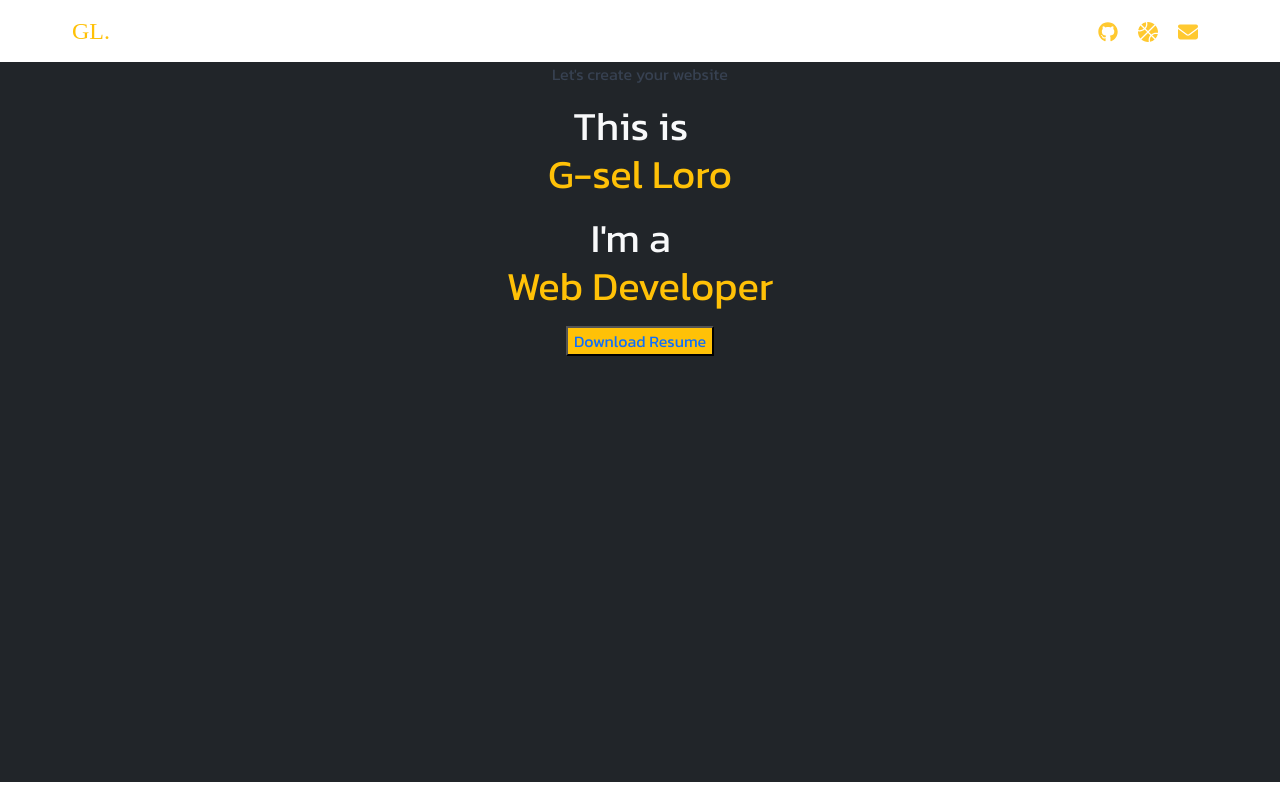
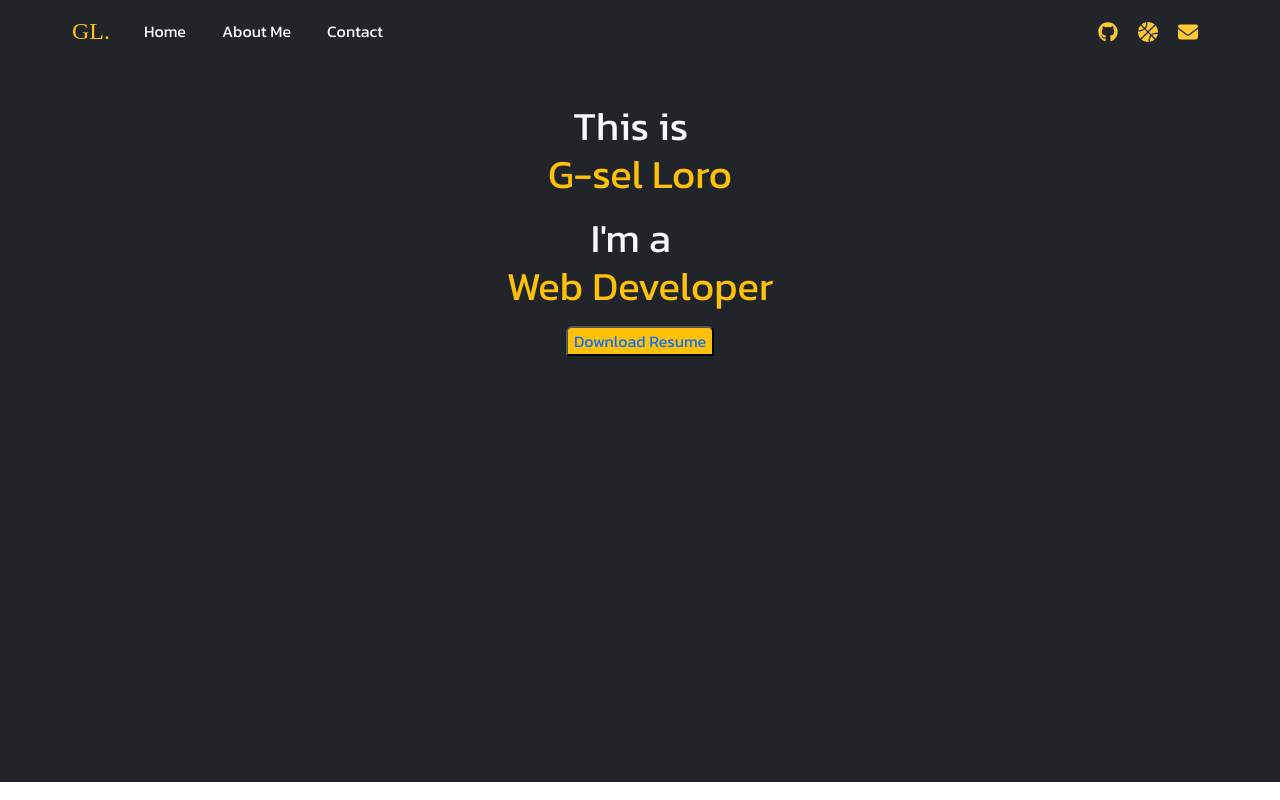
Before and after one commit to G-sel/gml, a Vue app: page / in a window 1280 px wide. Built offline with nearby package versions, Linux system fonts and the light colour scheme; a web font is replaced by a local one.

Commit message:
landing page color

```diff
--- a/src/components/HelloWorld.vue
+++ b/src/components/HelloWorld.vue
@@ -1,6 +1,6 @@
 <template>
 <!-- new nav bar -->
-<nav class="navbar navbar-expand-lg bg-#000">
+<nav class="navbar navbar-expand-lg bg-dark">
   <div class="container-fluid">
     <a class="navbar-brand logo text-warning" href="#">GL.</a>
     <!-- <a class="navbar-brand" href="#">Navbar w/ text</a> -->
--- a/src/components/landingPage.vue
+++ b/src/components/landingPage.vue
@@ -3,11 +3,11 @@
     <body>
 <div class="container">
 
-    <p class="flex-start greet">Let's create your website</p>
-    <h1 class="text-light flex-start name font">This is &nbsp;<p class="text-warning"> G-sel Loro</p></h1>
+    <p class="flex-start">Let's create your website</p>
+    <h1 class="text-light flex-start">This is &nbsp;<p class="text-warning"> G-sel Loro</p></h1>
     <h1 class="text-light flex-start font">I'm a &nbsp;<p class="text-warning"> Web Developer</p></h1>
     <div class="button flex-start">
-    <button  class="button about bg-warning "><a href="https://drive.google.com/file/d/1Jxkxvz7Dg-FR8-ve1WyN3-xPkzw7ig99/view?usp=sharing" target="_blank" class="text-decoration-none">Download Resume</a></button>
+    <button  class="button rounded-top text-light bg-warning "><a href="https://drive.google.com/file/d/1Jxkxvz7Dg-FR8-ve1WyN3-xPkzw7ig99/view?usp=sharing" target="_blank" class="text-decoration-none">Download Resume</a></button>
     <!-- <button class="button download "><a href="./../assets/LORO_GSEL_RESUME.pdf" class="text-download text-warning" download>Download My CV</a></button> -->
 </div>
 </div>
@@ -28,8 +28,8 @@ body{
     height:90vh;
     background-color: #212529;
     font-family: 'Kanit', sans-serif;
-    color: #374151;
 }
 
 
+
 </style>
```
